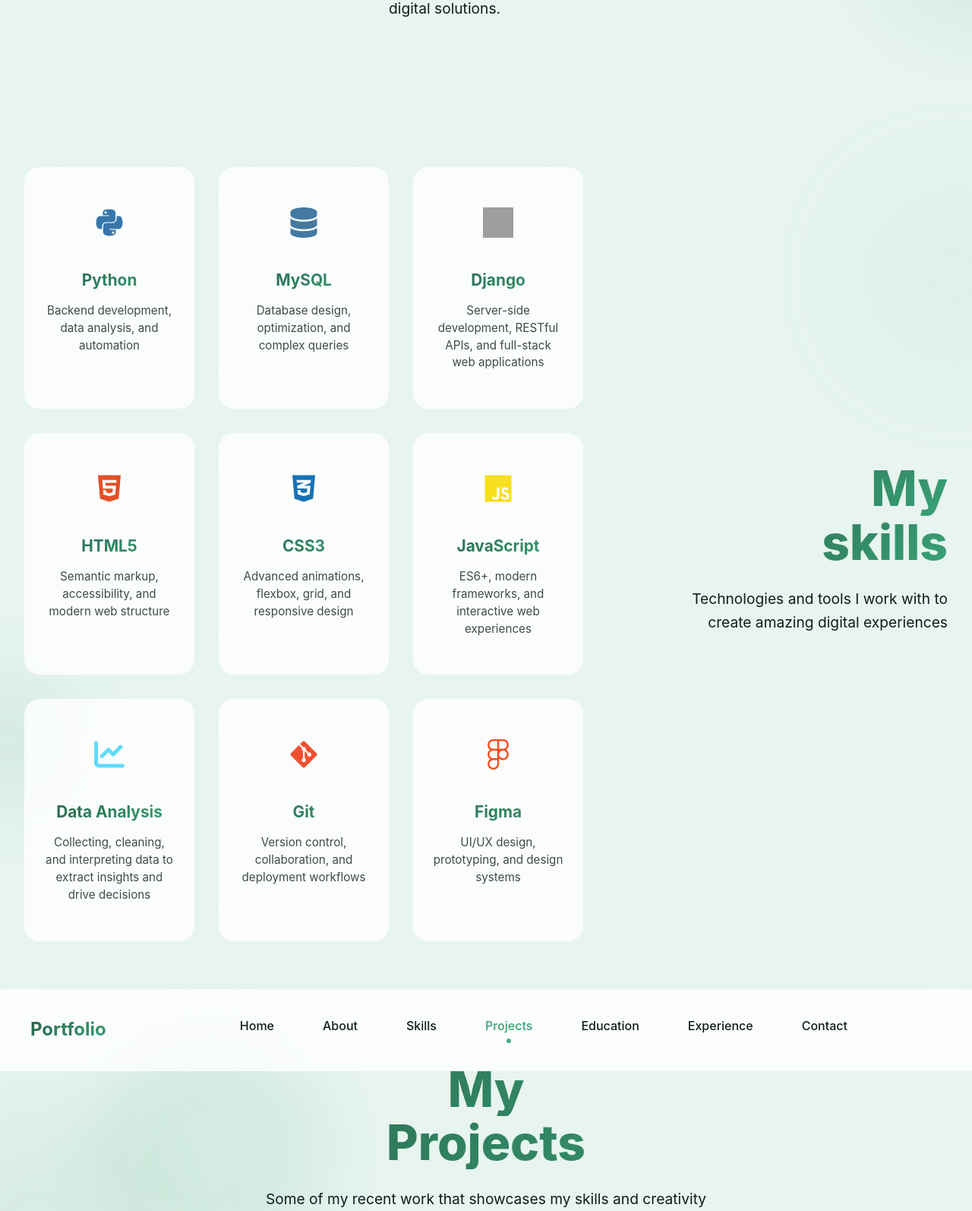
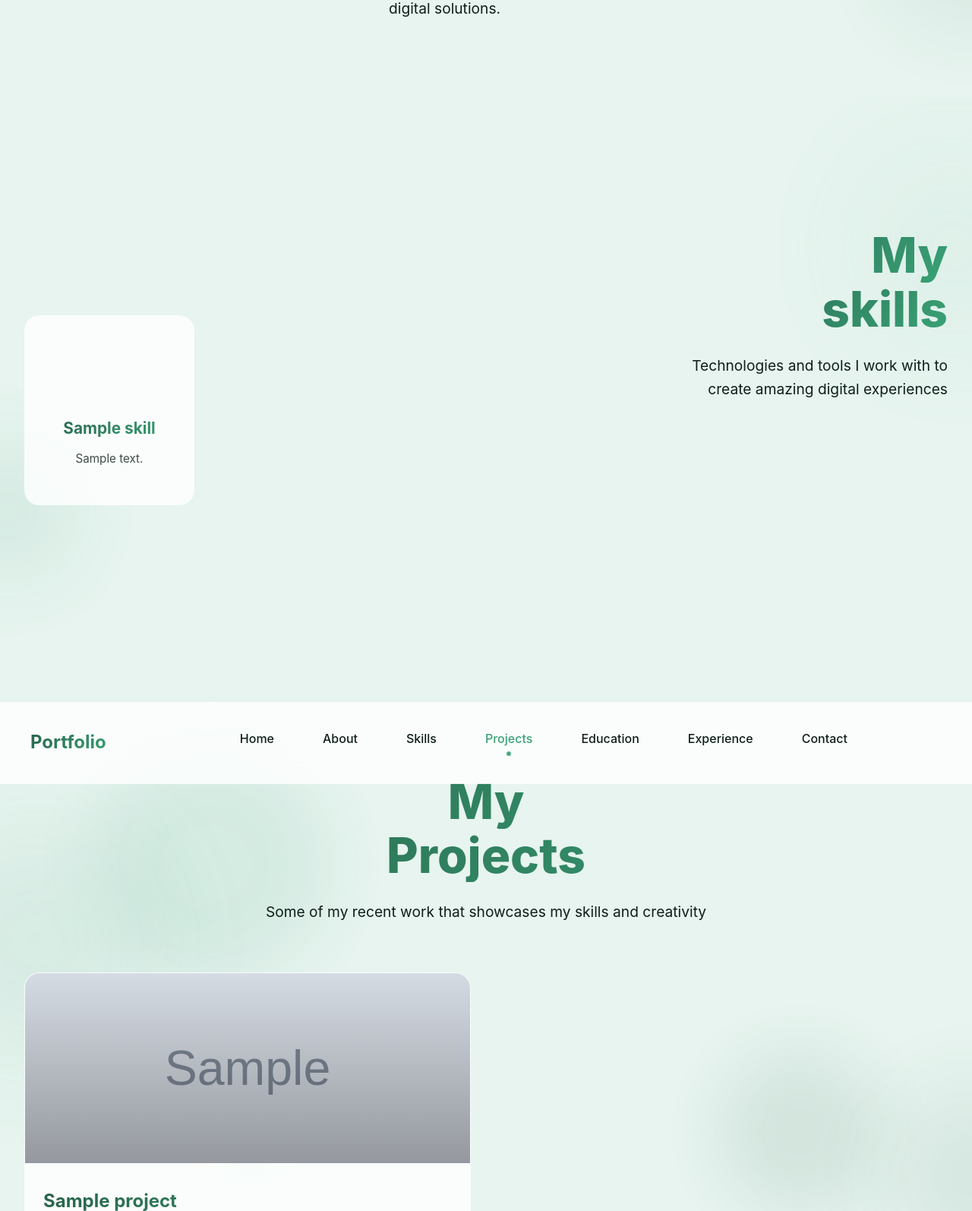
Before and after one commit to Debapriyo8145/My_Portfolio, a Django app: page / in a window 1280 px wide, after a click on "Projects". Shown: the part 1634-3228 px from the top of the page at 76% size. Run offline with Django 4.2, Linux system fonts and the light colour scheme; tables that the repository leaves empty hold one stand-in row (values such as "Sample post"); grey boxes marked "Sample" are stand-in pictures; grey boxes are pictures that could not be loaded.

Commit message:
Added modification

```diff
--- a/myapp/templates/myapp/home.html
+++ b/myapp/templates/myapp/home.html
@@ -4,7 +4,7 @@
 <head>
     <meta charset="UTF-8">
     <meta name="viewport" content="width=device-width, initial-scale=1.0">
-    <title>PORTFOLIO</title>
+    <title>Debapriyo's Portfolio</title>
     <link href="https://cdn.jsdelivr.net/npm/bootstrap@5.3.0/dist/css/bootstrap.min.css" rel="stylesheet">
     <link rel="stylesheet" href="https://cdnjs.cloudflare.com/ajax/libs/font-awesome/6.4.0/css/all.min.css">
     <link rel="stylesheet" href="{% static 'css/style.css' %}">
@@ -23,12 +23,6 @@
         <!-- Logo with Animation -->
         <div class="nav-brand">
             <div class="logo-wrapper">
-                <!-- Uncomment if you want the dots back -->
-                <!--
-                <div class="logo-dot dot-1"></div>
-                <div class="logo-dot dot-2"></div>
-                <div class="logo-dot dot-3"></div>
-                -->
                 <span class="logo-text">Portfolio</span>
             </div>
         </div>
@@ -233,81 +227,19 @@
         <!-- Content on the left -->
         <div class="skills-content">
         <div class="skills-grid">
-        <!-- Row 1: Python, MySQL, Django -->
-        <div class="skill-item" data-delay="0.1">
+            {% for skill in skills %}
+            <div class="skill-item" data-delay="{{ skill.delay }}">
                 <div class="skill-icon">
-                <i class="fab fa-python"></i>
+                    {% if skill.icon_class %}
+                    <i class="{{ skill.icon_class }}"></i>
+                    {% elif skill.image_url %}
+                    <img src="{{ skill.image_url }}" alt="{{ skill.name }}" style="width:40px; height:40px;">
+                    {% endif %}
                 </div>
-            <h3 class="skill-name">Python</h3>
-            <p class="skill-description">Backend development, data analysis, and automation</p>
+                <h3 class="skill-name">{{ skill.name }}</h3>
+                <p class="skill-description">{{ skill.description }}</p>
             </div>
-
-        <div class="skill-item" data-delay="0.2">
-            <div class="skill-icon">
-                <i class="fas fa-database"></i>
-            </div>
-            <h3 class="skill-name">MySQL</h3>
-            <p class="skill-description">Database design, optimization, and complex queries</p>
-        </div>
-
-        <div class="skill-item" data-delay="0.3">
-            <div class="skill-icon">
-                <!-- Django logo SVG -->
-                <img src="https://www.vectorlogo.zone/logos/djangoproject/djangoproject-icon.svg" alt="Django" style="width:40px; height:40px;">
-            </div>
-            <h3 class="skill-name">Django</h3>
-            <p class="skill-description">Server-side development, RESTful APIs, and full-stack web applications</p>
-        </div>
-
-        <!-- Row 2: HTML, CSS, JavaScript -->
-        <div class="skill-item" data-delay="0.4">
-            <div class="skill-icon">
-                <i class="fab fa-html5"></i>
-            </div>
-            <h3 class="skill-name">HTML5</h3>
-            <p class="skill-description">Semantic markup, accessibility, and modern web structure</p>
-        </div>
-
-        <div class="skill-item" data-delay="0.5">
-            <div class="skill-icon">
-                <i class="fab fa-css3-alt"></i>
-            </div>
-            <h3 class="skill-name">CSS3</h3>
-            <p class="skill-description">Advanced animations, flexbox, grid, and responsive design</p>
-        </div>
-
-        <div class="skill-item" data-delay="0.6">
-            <div class="skill-icon">
-                <i class="fab fa-js"></i>
-            </div>
-            <h3 class="skill-name">JavaScript</h3>
-            <p class="skill-description">ES6+, modern frameworks, and interactive web experiences</p>
-        </div>
-
-        <!-- Row 3: Data Analysis, Git, Figma -->
-        <div class="skill-item" data-delay="0.7">
-            <div class="skill-icon">
-                <i class="fas fa-chart-line"></i>
-            </div>
-            <h3 class="skill-name">Data Analysis</h3>
-            <p class="skill-description">Collecting, cleaning, and interpreting data to extract insights and drive decisions</p>
-        </div>
-
-        <div class="skill-item" data-delay="0.8">
-            <div class="skill-icon">
-                <i class="fab fa-git-alt"></i>
-            </div>
-            <h3 class="skill-name">Git</h3>
-            <p class="skill-description">Version control, collaboration, and deployment workflows</p>
-        </div>
-
-        <div class="skill-item" data-delay="0.9">
-            <div class="skill-icon">
-                <i class="fab fa-figma"></i>
-            </div>
-            <h3 class="skill-name">Figma</h3>
-            <p class="skill-description">UI/UX design, prototyping, and design systems</p>
-        </div>
+            {% endfor %}
         </div>
     </div>
 
@@ -343,62 +275,38 @@
 
         <!-- Projects Grid -->
 <div class="projects-grid">
-            <!-- Project 1 -->
-            <div class="project-card" data-delay="0.1">
+    {% for project in projects %}
+    <div class="project-card" data-delay="{{ project.delay }}">
         <div class="project-front">
             <div class="project-image">
-                        <img src="{% static 'images/E-com_img.jpg' %}" alt="E-Commerce Website">
+                <img src="{{ project.image.url }}" alt="{{ project.name }}">">
                 <div class="project-overlay"></div>
             </div>
             <div class="project-info">
-                        <h3 class="project-name">E-Commerce Website</h3>
+                <h3 class="project-name">{{ project.name }}</h3>
                 <div class="project-tech">
-                            <span class="tech-tag">HTML5,CSS,JS</span>
-                            <span class="tech-tag">Django</span>
-                            <span class="tech-tag">MySQL</span>
+                    {% for tech in project.tech_list %}
+                        <span class="tech-tag">{{ tech }}</span>
+                    {% endfor %}
                 </div>
             </div>
         </div>
         <div class="project-back">
-                    <h3 class="project-title">E-Commerce Platform</h3>
-                    <p class="project-description">
-                        A full-stack e-commerce solution with user authentication, product catalog, shopping cart, and payment integration. Features admin dashboard for inventory management.
-                    </p>
+            <h3 class="project-title">{{ project.title }}</h3>
+            <p class="project-description">{{ project.description }}</p>
             <div class="project-links">
-                        <a href="#" class="project-link">Live Demo</a>
-                        <a href="#" class="project-link">GitHub</a>
+                {% if project.live_demo_url %}
+                    <a href="{{ project.live_demo_url }}" class="project-link">Live Demo</a>
+                {% endif %}
+                {% if project.github_url %}
+                    <a href="{{ project.github_url }}" class="project-link">GitHub</a>
+                {% endif %}
             </div>
         </div>
     </div>
+    {% endfor %}
+</div>
 
-            <!-- Project 4 -->
-            <div class="project-card" data-delay="0.4">
-                <div class="project-front">
-                    <div class="project-image">
-                        <img src="{% static 'images/portfolio-img.jpg' %}" alt="Portfolio Website">
-                        <div class="project-overlay"></div>
-                    </div>
-                    <div class="project-info">
-                        <h3 class="project-name">Portfolio Website</h3>
-                        <div class="project-tech">
-                            <span class="tech-tag">HTML5,CSS,JS</span>
-                            <span class="tech-tag">Django</span>
-                            <span class="tech-tag">MySQL</span>
-                        </div>
-                    </div>
-                </div>
-                <div class="project-back">
-                    <h3 class="project-title">Portfolio Website</h3>
-                    <p class="project-description">
-                        A responsive portfolio website with smooth animations, dark/light mode toggle, and interactive elements. Built with modern CSS techniques and optimized for performance.
-                    </p>
-                    <div class="project-links">
-                        <a href="#" class="project-link">Live Demo</a>
-                        <a href="#" class="project-link">GitHub</a>
-                    </div>
-                </div>
-            </div>
-        </div>
     </div>
 </section>
 
@@ -483,47 +391,38 @@
         <!-- Content on the left -->
         <div class="experience-content">
      <div class="experience-grid">
-
-
-
-                <!-- Experience 1 -->
-            <div class="experience-card" data-delay="0.2">
+    {% for exp in experiences %}
+    <div class="experience-card" data-delay="{{ exp.delay }}">
         <div class="experience-front">
             <div class="experience-icon">
-            <i class="fas fa-laptop-code"></i>
+                <i class="{{ exp.icon_class }}"></i>
             </div>
-        <h3 class="experience-role">Web Development Intern</h3>
+            <h3 class="experience-role">{{ exp.role }}</h3>
             <div class="experience-company">
-            <span class="company-name">Euphoria Genex, Kolkata (Sector V)</span>
-            <span class="experience-duration">2023</span>
+                <span class="company-name">{{ exp.company }}{% if exp.location %}, {{ exp.location }}{% endif %}</span>
+                <span class="experience-duration">{{ exp.duration }}</span>
             </div>
         </div>
         <div class="experience-back">
-        <h3 class="experience-title">Web Development Intern</h3>
+            <h3 class="experience-title">{{ exp.role }}</h3>
             <div class="experience-details">
-            <p class="experience-description">
-                Completed a full-stack web development internship, gaining hands-on experience in building dynamic web applications. Worked mainly with Django for backend, and HTML, CSS, JavaScript, Bootstrap, and MySQL for frontend and database integration. Received a certificate of completion for the training.
-            </p>
+                <p class="experience-description">{{ exp.description }}</p>
                 <ul class="experience-responsibilities">
-                <li>Developed full-stack web applications using Django and MySQL</li>
-                <li>Implemented responsive UIs with HTML, CSS, JS, and Bootstrap</li>
-                <li>Designed and managed databases using MySQL (XAMPP)</li>
-                <li>Learned version control, project workflows, and deployment practices</li>
+                    {% for r in exp.responsibilities_list %}
+                        <li>{{ r }}</li>
+                    {% endfor %}
                 </ul>
             </div>
             <div class="experience-tech">
-            <span class="tech-tag">HTML5</span>
-            <span class="tech-tag">CSS3</span>
-            <span class="tech-tag">JavaScript</span>
-            <span class="tech-tag">Bootstrap</span>
-            <span class="tech-tag">MySQL</span>
-            <span class="tech-tag">Django</span>
+                {% for tech in exp.tech_list %}
+                    <span class="tech-tag">{{ tech }}</span>
+                {% endfor %}
             </div>
         </div>
     </div>
+    {% endfor %}
+</div>
 
-
-            </div>
         </div>
 
         <!-- Heading on the right -->
@@ -577,7 +476,7 @@
                     </div>
                     <div class="contact-details">
                         <h3>Phone</h3>
-                        <p>+91 98765 43210</p>
+                        <p>+91 8145379438</p>
                         <span>Mon - Fri, 9AM - 6PM</span>
                     </div>
                 </div>
@@ -588,8 +487,8 @@
                     </div>
                     <div class="contact-details">
                         <h3>Location</h3>
-                        <p>Kolkata, India</p>
-                        <span>Open to remote work</span>
+                        <p>Panthapara, Ranaghat, Nadia, Westbengal, India</p>
+                        <span>Open to Full Time/Part time work</span>
                     </div>
                 </div>
 
@@ -599,7 +498,7 @@
                     </div>
                     <div class="contact-details">
                         <h3>WhatsApp</h3>
-                        <p>+91 98765 43210</p>
+                        <p>+91 81453 79438</p>
                         <span>Quick responses</span>
                     </div>
                 </div>
@@ -741,11 +640,6 @@
             <div class="footer-copyright">
                 <p>&copy; 2025 Debapriyo Pal Chowdhury. All rights reserved.</p>
             </div>
-            <!-- <div class="footer-legal">
-                <a href="#" class="legal-link">Privacy Policy</a>
-                <a href="#" class="legal-link">Terms of Service</a>
-                <a href="#" class="legal-link">Cookie Policy</a>
-            </div> -->
             <div class="footer-scroll">
                 <button class="scroll-to-top" id="scrollToTop" aria-label="Scroll to top">
                     <i class="fas fa-chevron-up"></i>
--- a/myapp/urls.py
+++ b/myapp/urls.py
@@ -1,7 +1,12 @@
 from django.urls import path
 from . import views
+from django.conf import settings
+from django.conf.urls.static import static
+
 urlpatterns = [
     path('', views.home, name='home'),
     path('contact-submit/', views.contact_submit, name='contact_submit'),
     path('messages/', views.message_list, name='message_list'),
 ]
+if settings.DEBUG:
+    urlpatterns += static(settings.MEDIA_URL, document_root=settings.MEDIA_ROOT)
--- a/myapp/views.py
+++ b/myapp/views.py
@@ -1,10 +1,18 @@
 from django.shortcuts import render
 from django.http import JsonResponse
-from .models import ContactMessage
+from .models import ContactMessage, Skill, Project, Experience
 
 # Create your views here.
 def home(request):
-    return render(request, 'myapp/home.html')
+    skills = Skill.objects.all().order_by('id')
+    projects = Project.objects.all().order_by('id')
+    experiences = Experience.objects.all().order_by('id')
+    return render(request, 'myapp/home.html', {
+        'skills': skills,
+        'projects': projects,
+        'experiences': experiences
+    })
+
 
 def contact_submit(request):
     if request.method == 'POST':
```
Also changed, not shown: myapp/admin.py (+6 -1 lines), myapp/models.py (+50 -0 lines), myapp/static/js/main.js (+33 -40 lines), media/projects/E-com_img.jpg (added), media/projects/E-com_img_U5fDWZP.jpg (added), media/projects/portfolio-img.jpg (added), media/projects/portfolio-img_xmyYjjB.jpg (added), myapp/migrations/0003_skill.py (added), myapp/migrations/0004_project.py (added), myapp/migrations/0005_experience.py (added). Lines whose indentation alone changed are shown as unchanged.
